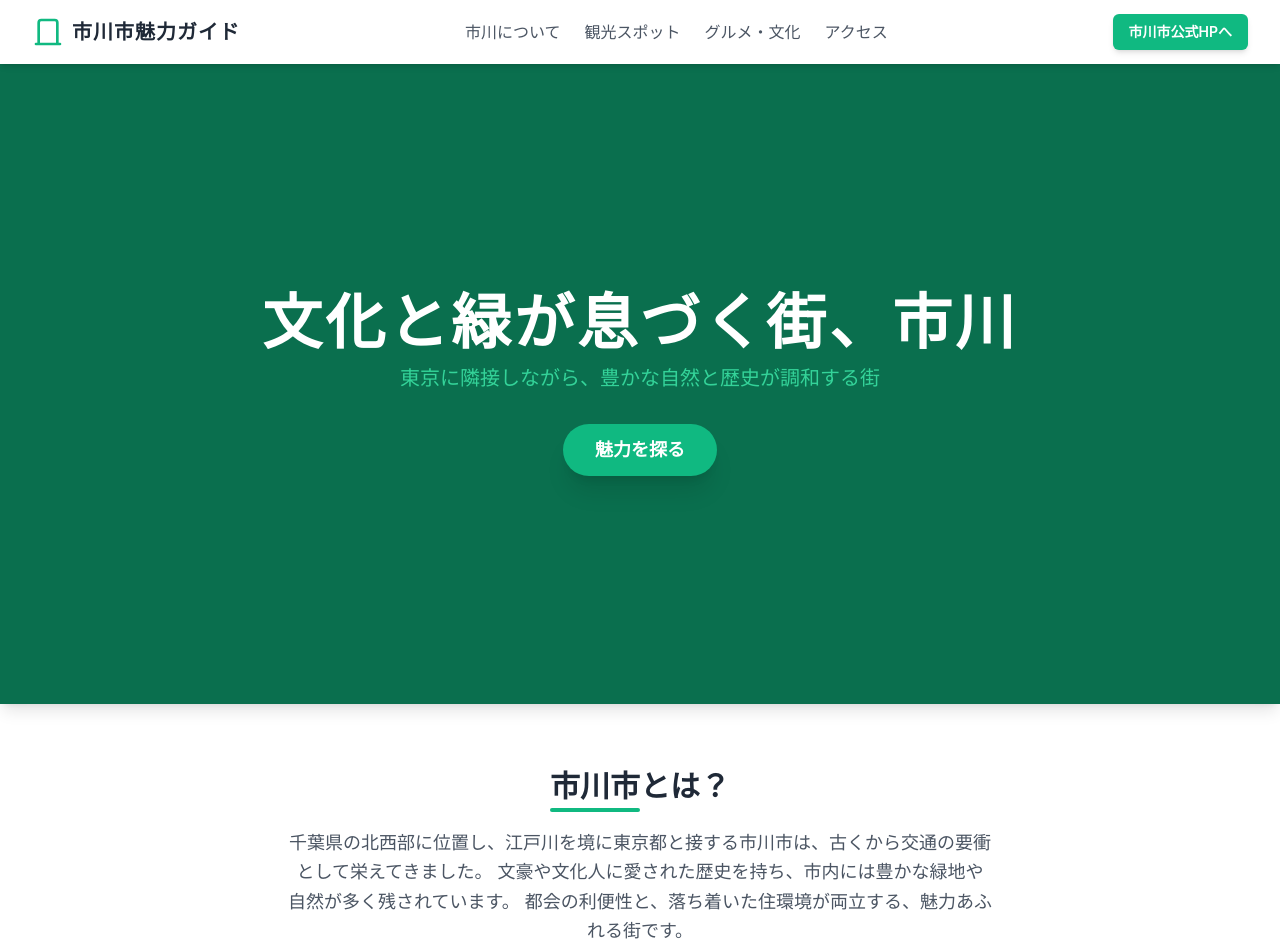
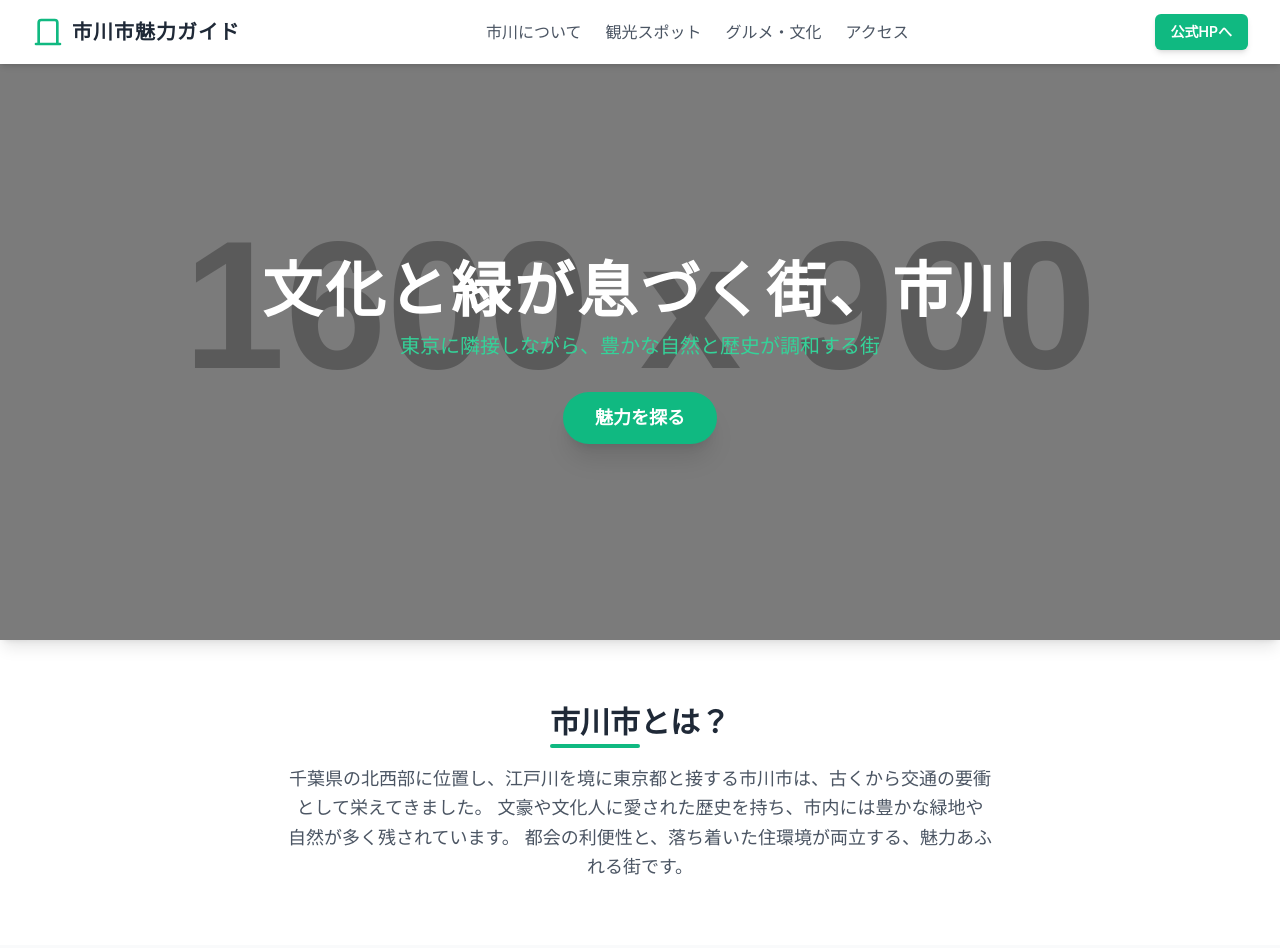
Before and after one commit to muu0522/e2a-22.test01.github.io, a plain HTML site: page index.html in a window 1280 px wide. Shown: the top 948 px of the page. Drawn offline with nearby package versions, Linux system fonts and the light colour scheme; placeholder pictures from the web are drawn by us.

Commit message:
Update index.html

```diff
--- a/index.html
+++ b/index.html
@@ -31,20 +31,50 @@
             background-color: #10b981; /* エメラルドグリーン */
             border-radius: 9999px;
         }
-        /* ヒーローセクションの背景スタイル - 画像を削除し、色のみに設定 */
-        .hero-bg {
-            background-color: #10b981; /* 背景色をエメラルドグリーンに設定 */
-            /* background-image: none; */
+
+        /* ヒーローセクションの背景コンテナ */
+        .hero-bg-container {
+            position: relative;
+            background-color: #10b981; /* 画像が薄くなった後に見える色（現在と同じエメラルドグリーン） */
+            height: 60vh;
+            max-height: 80vh;
+            overflow: hidden; /* 画像のスクロールをコンテナ内に制限 */
+        }
+
+        /* ヒーロー画像 (スクロールでフェードアウトさせる対象) */
+        .hero-image {
+            /* ---------------------------------------------------- */
+            /* ★★★ここに使用したい画像URLを設定してください★★★ */
+            /* 例: url('https://placehold.co/1600x900/10b981/ffffff?text=Ichikawa+Scenery') */
+            background-image: url('https://placehold.co/1600x900/10b981/ffffff?text=Ichikawa+City+Scenery');
+            /* ---------------------------------------------------- */
+            background-size: cover;
             background-position: center;
-            background-size: cover;
+            position: absolute;
+            top: 0;
+            left: 0;
+            width: 100%;
+            height: 100%;
+            transition: opacity 0.1s ease-out; /* スムーズなフェードアウトのため */
+            z-index: 10;
         }
-        /* 画像の代替として使われていたプレースホルダークラスは、HTMLから要素ごと削除されるため、ここでは不要になりますが、念のため残しておきます。 */
+
+        /* ヒーローコンテンツ (テキスト部分) */
+        .hero-content {
+            z-index: 20;
+        }
+
+        /* オーバーレイ (テキストと画像の間に配置するためのz-indexを調整) */
+        .overlay {
+            z-index: 15; /* 画像(10)より上で、テキスト(20)より下に配置 */
+        }
     </style>
 </head>
 <body class="antialiased">
 
     <!-- 1. ヘッダー/ナビゲーション -->
-    <header class="sticky top-0 z-20 bg-white shadow-md">
+    <!-- stickyからfixedに変更し、w-fullとz-50を追加して最前面に固定 -->
+    <header class="fixed top-0 w-full z-50 bg-white shadow-md">
         <div class="max-w-7xl mx-auto px-4 sm:px-6 lg:px-8">
             <div class="flex justify-between items-center h-16">
                 <!-- ロゴ/サイトタイトル -->
@@ -65,7 +95,7 @@
 
                 <!-- CTAボタン -->
                 <a href="https://www.city.ichikawa.lg.jp/" target="_blank" class="hidden md:inline-block px-4 py-2 text-sm font-semibold text-white bg-emerald-500 rounded-md shadow-md hover:bg-emerald-600 transition duration-150 transform hover:scale-105">
-                    市川市公式HPへ
+                    公式HPへ
                 </a>
             </div>
         </div>
@@ -73,10 +103,17 @@
 
     <main>
         <!-- 2. ヒーローセクション -->
-        <!-- 背景画像はカスタムスタイルで削除し、色背景にしています -->
-        <section class="hero-bg h-[60vh] md:h-[80vh] flex items-center justify-center relative shadow-lg">
-            <div class="absolute inset-0 bg-black opacity-40"></div>
-            <div class="text-center z-10 p-4">
+        <!-- ヘッダーの高さ分(h-16)のpt-16を追加して、コンテンツを押し下げる -->
+        <section class="pt-16 hero-bg-container h-[60vh] md:h-[80vh] flex items-center justify-center relative shadow-lg">
+
+            <!-- ヒーロー背景画像 (スクロールで透過度を変更) -->
+            <div id="heroImage" class="hero-image"></div>
+
+            <!-- 画像の上に重ねるための薄い黒のオーバーレイ -->
+            <div class="absolute inset-0 bg-black opacity-40 overlay"></div>
+
+            <!-- ヒーローテキストコンテンツ (z-index: 20で最前面を維持) -->
+            <div class="hero-content text-center p-4">
                 <h1 class="text-white text-4xl md:text-6xl font-extrabold mb-3 leading-tight tracking-wider">
                     文化と緑が息づく街、市川
                 </h1>
@@ -112,7 +149,6 @@
                 <div class="grid grid-cols-1 sm:grid-cols-2 lg:grid-cols-4 gap-8">
                     <!-- スポットカード 1: 里見公園 -->
                     <div class="bg-white rounded-xl overflow-hidden shadow-lg hover:shadow-xl transition duration-300 transform hover:scale-[1.02]">
-                        <!-- プレースホルダー削除のため、画像相当の要素を削除 -->
                         <div class="p-6">
                             <h3 class="text-xl font-semibold text-gray-800 mb-2">里見公園 (さとみこうえん)</h3>
                             <p class="text-sm text-gray-600 leading-relaxed mb-4">
@@ -127,7 +163,6 @@
 
                     <!-- スポットカード 2: 市川市動植物園 -->
                     <div class="bg-white rounded-xl overflow-hidden shadow-lg hover:shadow-xl transition duration-300 transform hover:scale-[1.02]">
-                        <!-- プレースホルダー削除のため、画像相当の要素を削除 -->
                         <div class="p-6">
                             <h3 class="text-xl font-semibold text-gray-800 mb-2">市川市動植物園</h3>
                             <p class="text-sm text-gray-600 leading-relaxed mb-4">
@@ -142,7 +177,6 @@
 
                     <!-- スポットカード 3: 市川市文学ミュージアム -->
                     <div class="bg-white rounded-xl overflow-hidden shadow-lg hover:shadow-xl transition duration-300 transform hover:scale-[1.02]">
-                        <!-- プレースホルダー削除のため、画像相当の要素を削除 -->
                         <div class="p-6">
                             <h3 class="text-xl font-semibold text-gray-800 mb-2">文学ミュージアム</h3>
                             <p class="text-sm text-gray-600 leading-relaxed mb-4">
@@ -157,7 +191,6 @@
 
                     <!-- スポットカード 4: 真間川 (ままがわ) -->
                     <div class="bg-white rounded-xl overflow-hidden shadow-lg hover:shadow-xl transition duration-300 transform hover:scale-[1.02]">
-                        <!-- プレースホルダー削除のため、画像相当の要素を削除 -->
                         <div class="p-6">
                             <h3 class="text-xl font-semibold text-gray-800 mb-2">真間川の桜並木</h3>
                             <p class="text-sm text-gray-600 leading-relaxed mb-4">
@@ -181,7 +214,6 @@
                     <p class="text-gray-500 mt-1">地元で愛される味と、受け継がれる文化</p>
                 </div>
 
-                <!-- 変更点: グルメ紹介カードのレイアウトを全幅（grid-cols-1）に統一し、空の右側のスペースを削除しました。 -->
                 <div class="grid grid-cols-1 gap-12 items-center">
                     <!-- グルメ紹介カード (全幅に展開) -->
                     <div class="space-y-6">
@@ -279,12 +311,69 @@
         <div class="max-w-7xl mx-auto px-4 sm:px-6 lg:px-8">
             <div class="flex flex-col md:flex-row justify-between items-center text-center md:text-left space-y-4 md:space-y-0">
                 <div class="text-gray-400 text-sm">
+                    &copy; 2025 Ichikawa City Promotion Site. All rights reserved.
                 </div>
                 <div class="flex space-x-6">
+                    <a href="#about" class="text-gray-400 hover:text-emerald-400 transition text-sm">プライバシーポリシー</a>
+                    <a href="#access" class="text-gray-400 hover:text-emerald-400 transition text-sm">サイトマップ</a>
                 </div>
             </div>
         </div>
     </footer>
 
+    <script>
+        document.addEventListener('DOMContentLoaded', () => {
+            const heroImage = document.getElementById('heroImage');
+
+            // heroImageの高さが0になるのを防ぐため、親要素の高さを使用
+            const heroContainer = document.querySelector('.hero-bg-container');
+            const heroHeight = heroContainer.offsetHeight; // ヒーローセクションの初期の高さ
+
+            function updateHeroOpacity() {
+                // heroContainer.offsetHeightが非同期で取得される可能性があるため、ここで再確認する
+                const currentHeroHeight = heroContainer.offsetHeight;
+
+                // 現在のスクロール位置を取得
+                const scrollY = window.scrollY;
+
+                // ヒーローセクションの高さの約60%をフェードアウトの範囲とする
+                const fadeStart = 0;
+                // heroContainerが確実に高さを保持していることを期待して計算
+                const fadeEnd = currentHeroHeight * 0.6;
+
+                let opacity = 1;
+
+                if (scrollY <= fadeStart) {
+                    opacity = 1; // スクロール開始前は完全に不透明
+                } else if (scrollY >= fadeEnd) {
+                    opacity = 0; // フェードアウト終了位置以降は完全に透明
+                } else {
+                    // スクロール位置に応じて透明度を計算 (1.0 -> 0.0)
+                    opacity = 1 - (scrollY - fadeStart) / (fadeEnd - fadeStart);
+                }
+
+                // 計算した透明度を適用
+                heroImage.style.opacity = opacity;
+            }
+
+            // 初回ロード時とリサイズ時に高さを再取得するためのObserverを設定
+            const resizeObserver = new ResizeObserver(entries => {
+                for (let entry of entries) {
+                    if (entry.target === heroContainer) {
+                        updateHeroOpacity();
+                    }
+                }
+            });
+            resizeObserver.observe(heroContainer);
+
+
+            // スクロールイベントリスナーを設定
+            window.addEventListener('scroll', updateHeroOpacity);
+
+            // 初回ロード時にも実行
+            updateHeroOpacity();
+        });
+    </script>
+
 </body>
 </html>
```
